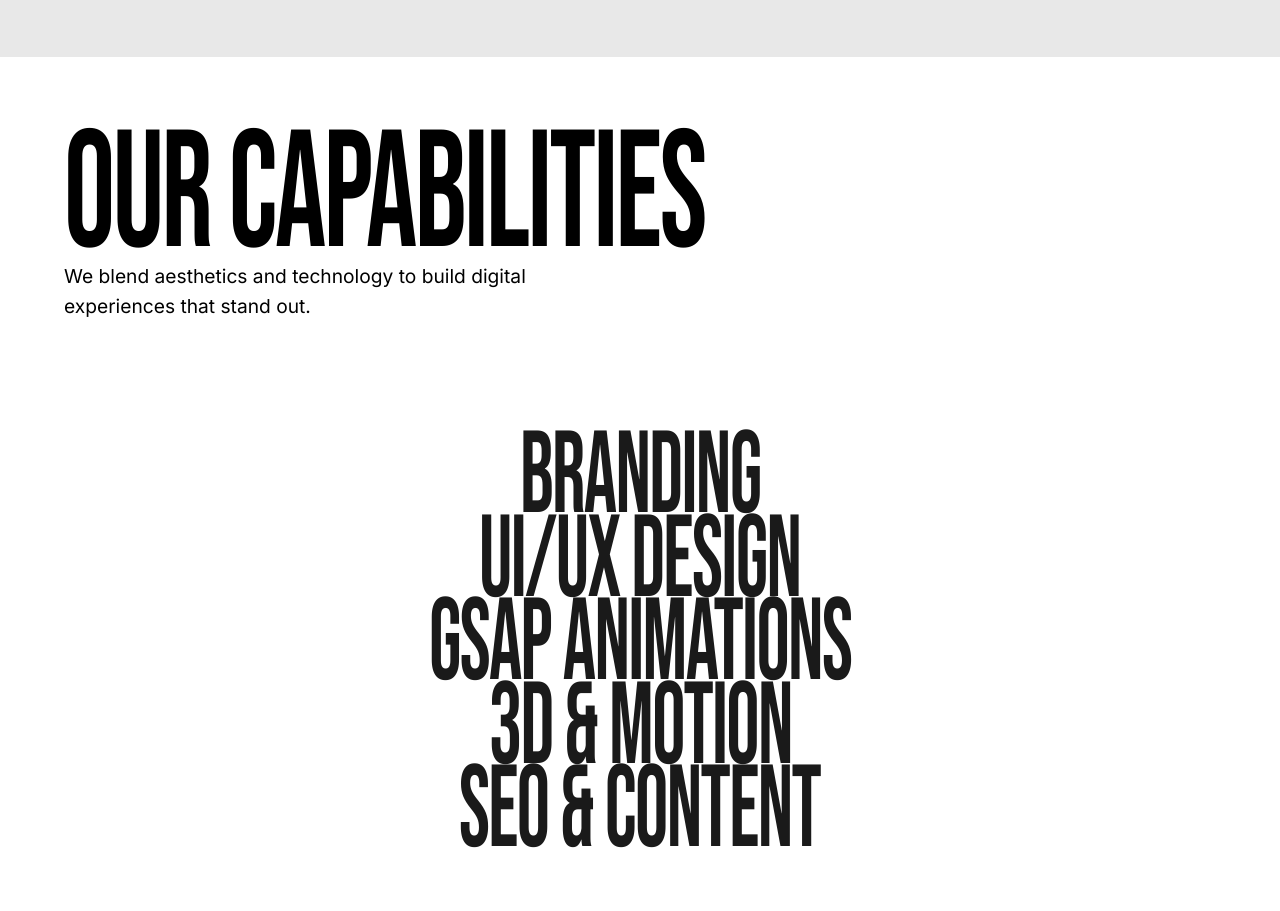
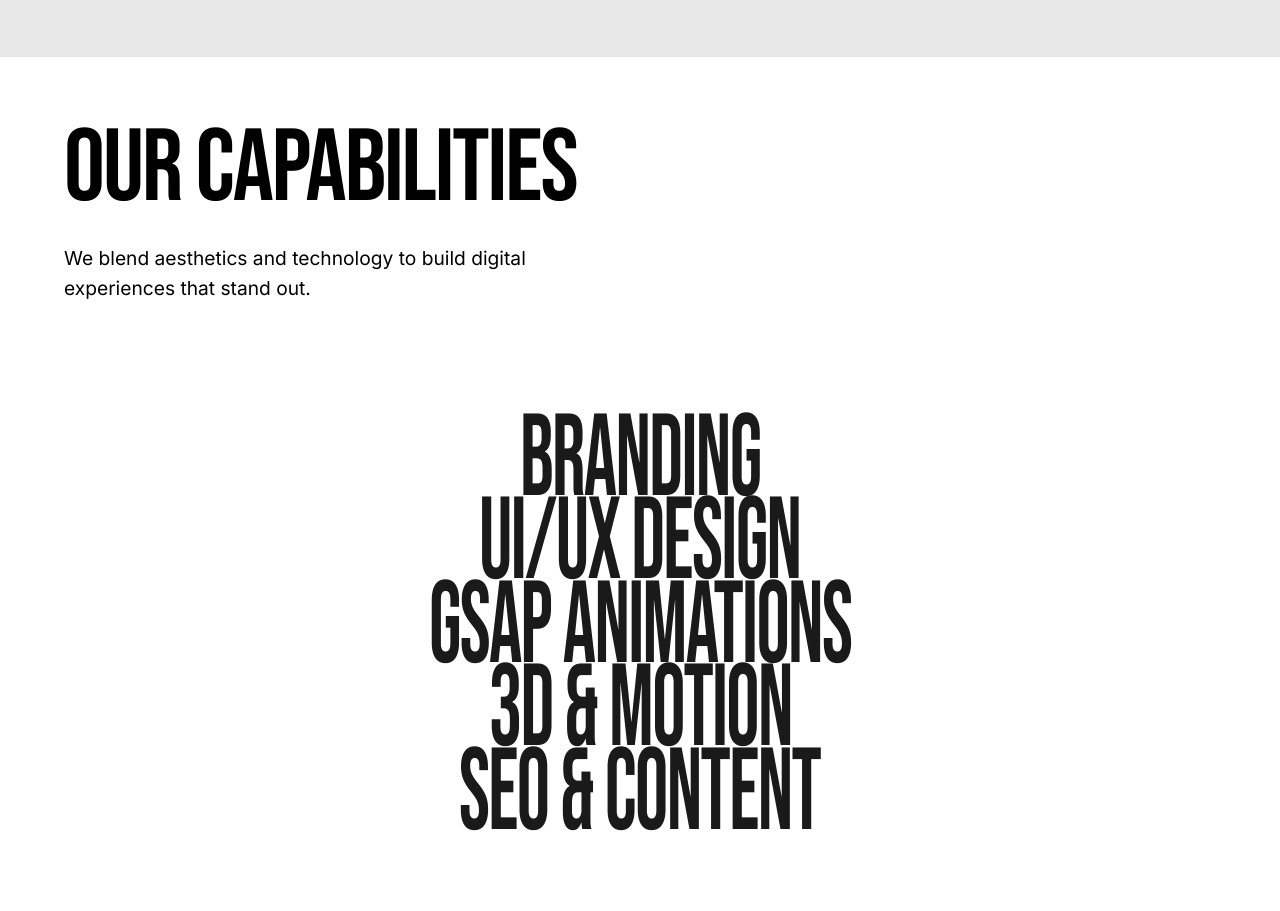
Before and after one commit to OmShah18/Portfolio-me, a website built with Vite: page index.html in a window 1280 px wide. Shown: the part 1500-2411 px from the top of the page. Built offline with nearby package versions, Linux system fonts and the light colour scheme; some packages are replaced by stand-ins of ours; files whose address does not match are found by name.

Commit message:
UI: Services heading now matches about section typography

```diff
--- a/style.css
+++ b/style.css
@@ -518,13 +518,11 @@ img {
 
 .services-header__title {
   font-family: 'Bebas Neue', sans-serif;
-  font-size: clamp(4rem, 10vw, 9rem);
+  font-size: clamp(3.5rem, 8vw, 9rem);
   font-weight: 400;
   letter-spacing: -0.02em;
-  line-height: 0.9;
+  line-height: 0.95;
   text-transform: uppercase;
-  transform: scaleY(1.3);
-  transform-origin: top left;
 }
 
 .services-header__desc {
```
